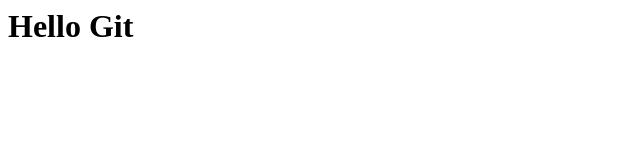
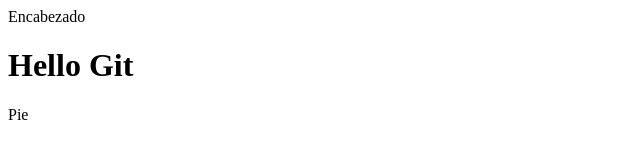
Before and after one commit to stulisso/hello-world, a plain HTML site: page Index.html in a window 1280 px wide. Shown: the whole page, without its empty margins (0-640 px from the left). Drawn offline with Linux system fonts and the light colour scheme.

Commit message:
Agregue index2

```diff
--- a/Index.html
+++ b/Index.html
@@ -1,7 +1,7 @@
 <html>
-    <head></head>
+    <head>Encabezado</head>
     <body>
         <h1>Hello Git</h1>
     </body>
-    <footer></footer>
+    <footer>Pie</footer>
 </html>
```
Also changed, not shown: Index2.html (added).
